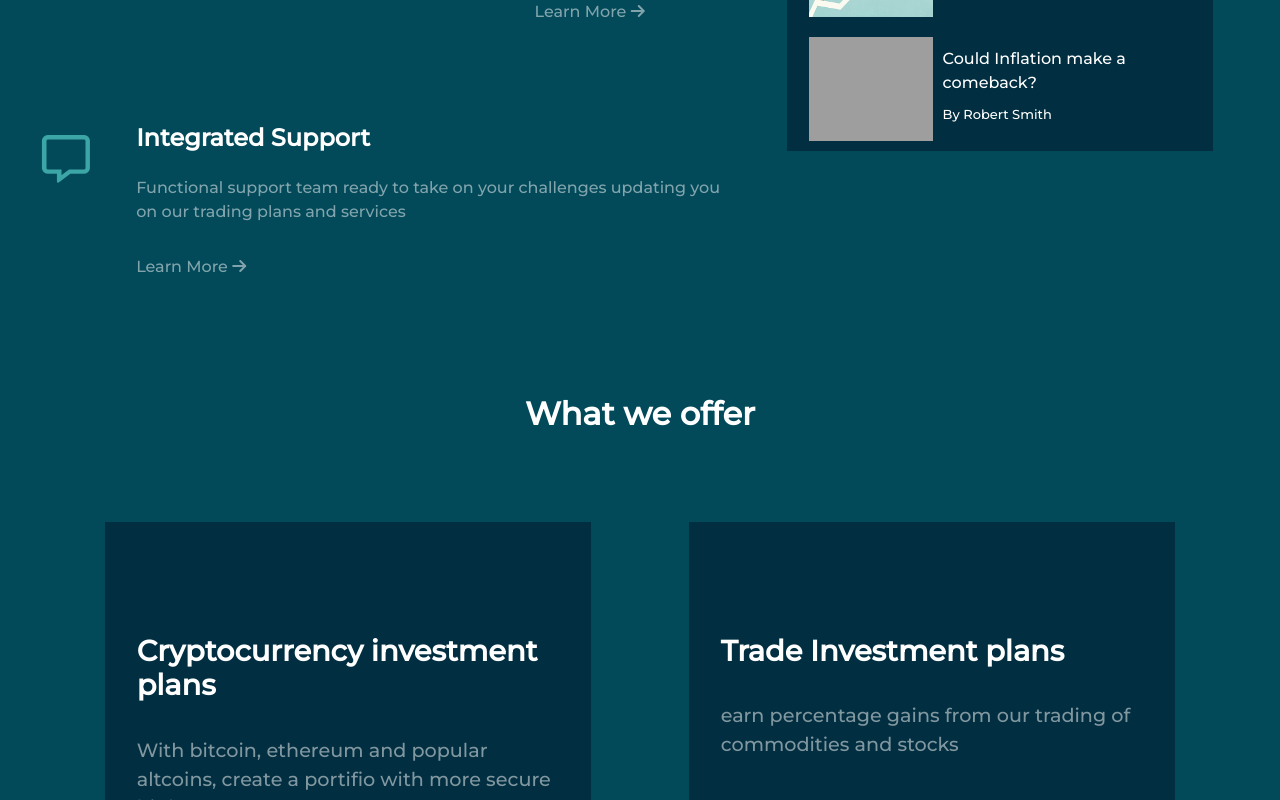
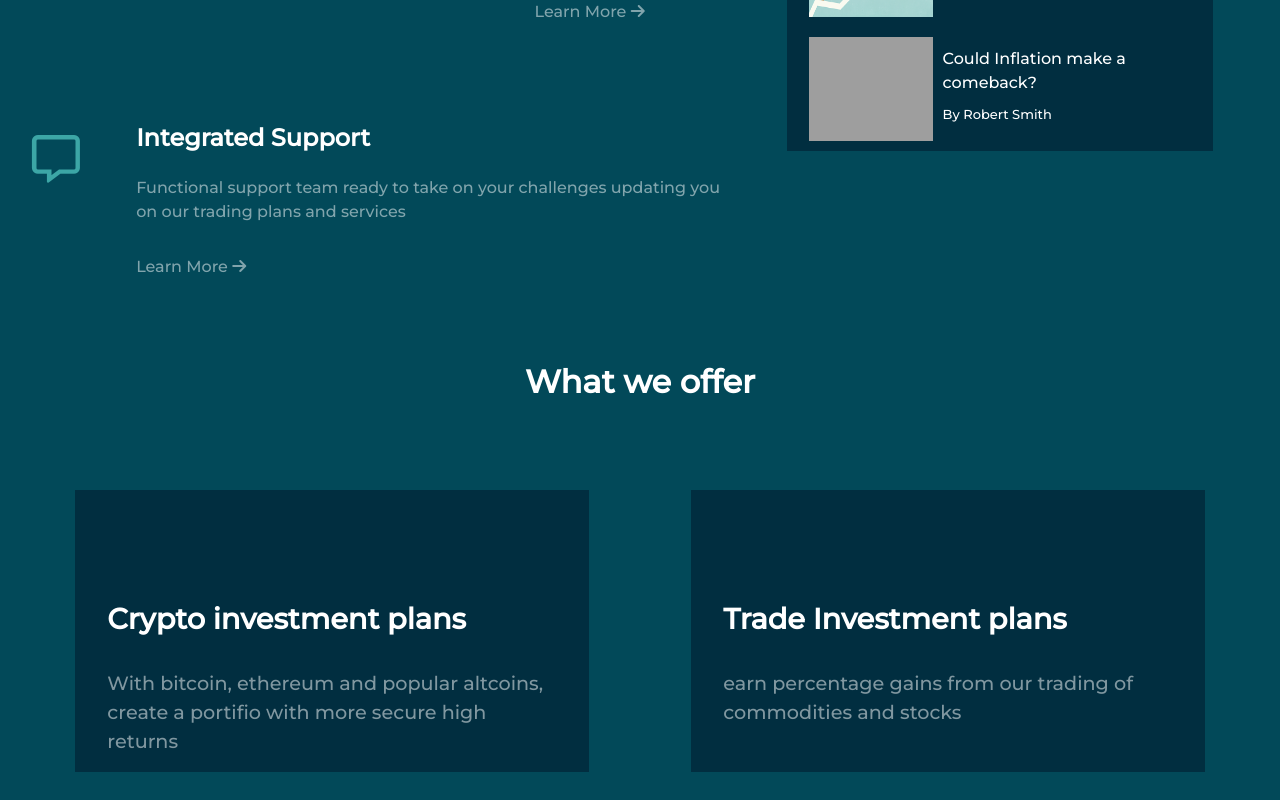
Before and after one commit to Ebube34/investemnt-company, a React (Create React App) app: page / in a window 1280 px wide. Shown: the part 1160-1960 px from the top of the page. Built offline with nearby package versions, Linux system fonts and the light colour scheme; grey boxes are pictures that could not be loaded; a web font is replaced by a local one.

Commit message:
update complete for landing page and authentication

```diff
--- a/public/styles.css
+++ b/public/styles.css
@@ -32,7 +32,7 @@ body{
     }
     .header-logo {
       width: 20%;
-      padding: 40px 0 30px 0;
+      padding: 40px 0 20px 0;
       font-size: 2.5em;
       font-weight: bold;
 
@@ -117,12 +117,12 @@ body{
 }
 .user > i {
 font-size: 1.7em;
-padding: 30px 0;
+padding: 40px 0;
 color: white;
 }
 .toggle-bar > i {
 font-size: 2em;
-padding: 30px 0;
+padding: 40px 0;
 color: white;
 }
 .toggle-bar > i:hover{
@@ -142,7 +142,7 @@ z-index: 1;
 .toggle-menu-bar > .toggle-icon > i{
   font-size: 2.5em;
   color: white;
-  padding-left: 90%;
+  padding-left: 80%;
   padding-bottom: 10px
 }
 .toggle-menu-bar > .toggle-icon > i:hover{
@@ -234,7 +234,7 @@ z-index: 1;
     width: 20%;
     font-size: 3em;
     color: #3CA6A6;
-    padding: 0 20px 0 20px;
+    padding: 0 30px 0 10px;
   }
 
   .content h3{
@@ -286,7 +286,7 @@ z-index: 1;
 
 
   .services{
-      padding: 2em;
+      padding: 0em;
       margin: 1.5em;
 
     }
@@ -302,7 +302,7 @@ z-index: 1;
 
     .service-box{
       margin: 1em auto;
-      padding: 7em 2em 2em 2em;
+      padding: 7em 2em 0em 2em;
       background-color: #012E40;
     }
     .service-box h5{
@@ -478,9 +478,11 @@ footer{
   .footer-2{
     padding: 6em 0 2em 7em;
     opacity: 0.5;
+
   }
   .footer-2-list{
-    padding: 20px;
+  margin-right: 60px;
+
   }
   .footer-2-list ul li {
     padding: 7px;
--- a/src/components/Header.jsx
+++ b/src/components/Header.jsx
@@ -4,6 +4,7 @@ import { Outlet, Link } from "react-router-dom";
 import { SubMenuPages2 } from "./pages-sub-menu";
 import ResourcesMenuPages2 from "./resources-sub-menu";
 import ButtonMain from "./button";
+import { useNavigate } from "react-router-dom";
 
 function Header() {
 
@@ -13,6 +14,7 @@ function Header() {
     const [menuBarIsClicked, setMenuBar] = useState(false);
     const [pagesIsClicked, setPagesClick] = useState(false);
     const [resourcesIsClicked, setResourcesClick] = useState(false);
+    const navigate = useNavigate();
 
 
     function handlePagesMouseOver(){
@@ -22,6 +24,9 @@ function Header() {
         setPagesMouseOver(false)
     }
 
+      function navigateLogin() {
+        navigate("/dashboard");
+      }
 
 
 
@@ -99,7 +104,7 @@ function Header() {
   <h1  class="header-logo">EbubeFx</h1>
 
 <div class="user">
-<i class="fa-solid fa-user"></i>
+<i onClick={navigateLogin} class="fa-solid fa-user"></i>
 </div>
 <div class="toggle-bar">
 <i class="fa-solid fa-bars" onClick={handleMenuClick}></i>
--- a/src/components/button.jsx
+++ b/src/components/button.jsx
@@ -1,8 +1,10 @@
 import React, { useState } from "react";
+import { useNavigate } from "react-router-dom";
 
 function ButtonMain(props) {
 
     const [buttonisMousedOver, setButtonMouseOver] = useState(false);
+    const navigate = useNavigate();
 
 
 
@@ -14,9 +16,13 @@ function ButtonMain(props) {
         setButtonMouseOver(false);
     }
 
+    function navigateDashboard() {
+        navigate("/dashboard");
+    }
+
     return (
         <>
-                  <button class={props.classname}  style={{backgroundColor: buttonisMousedOver ? "#024959": "#3CA6A6", border: buttonisMousedOver ? "1px solid #3CA6A6": "#012E40", transition: buttonisMousedOver ? "0.5s": "0.5"}} onMouseOver={handleButtonMouseOver} onMouseOut={handleButtonMouseOut} name="button">{props.content}</button>
+                  <button onClick={navigateDashboard} class={props.classname}  style={{backgroundColor: buttonisMousedOver ? "#024959": "#3CA6A6", border: buttonisMousedOver ? "1px solid #3CA6A6": "#012E40", transition: buttonisMousedOver ? "0.5s": "0.5"}} onMouseOver={handleButtonMouseOver} onMouseOut={handleButtonMouseOut} name="button">{props.content}</button>
         </>
     );
 };
--- a/src/components/what-we-offer.jsx
+++ b/src/components/what-we-offer.jsx
@@ -10,7 +10,7 @@ function WhatWeOffer() {
     <h4 class="service-heading">What we offer</h4>
     <div class="row  services-container ">
       <InvestmentPlans
-       heading="Cryptocurrency investment plans"
+       heading="Crypto investment plans"
         content="With bitcoin, ethereum and popular altcoins, create a portifio with more secure high returns"
        />
         <InvestmentPlans
```
